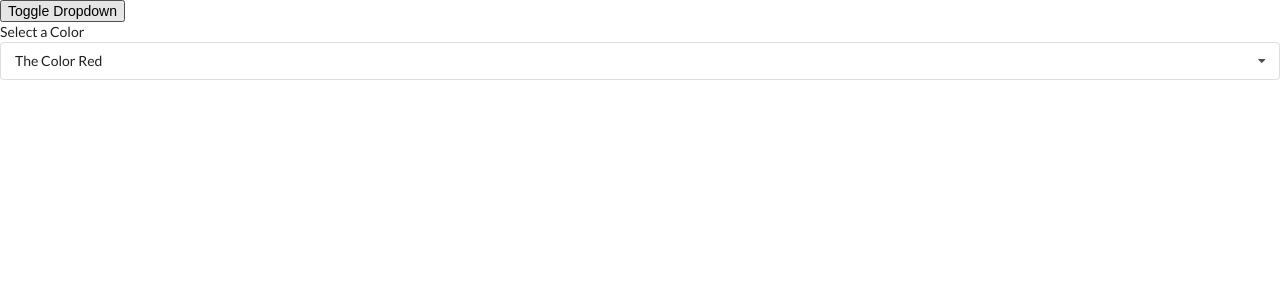
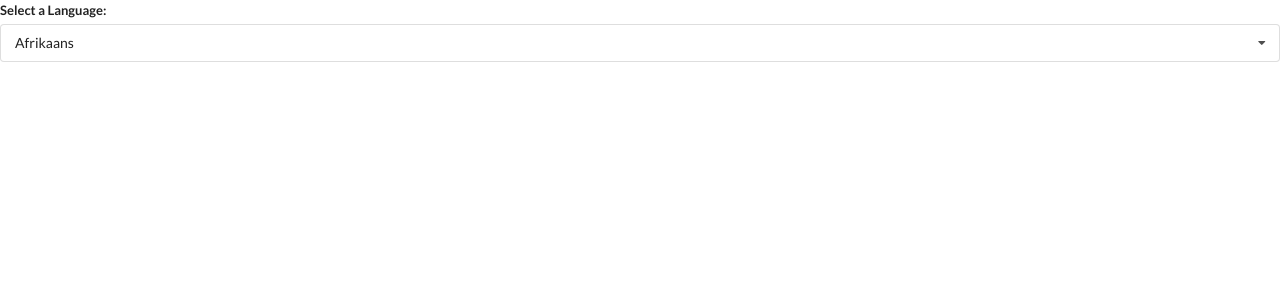
Before and after one commit to johnpospisil/react-widgets, a React (Create React App) app: page / in a window 1280 px wide. Shown: the top 300 px of the page. Built offline with nearby package versions, Linux system fonts and the light colour scheme.

Commit message:
Create scaffolding for the Translate component

```diff
--- a/src/App.js
+++ b/src/App.js
@@ -2,7 +2,8 @@ import React, { useState } from "react";
 import "semantic-ui-css/semantic.min.css";
 // import Accordion from "./components/Accordion";
 // import Search from "./components/Search";
-import Dropdown from "./components/Dropdown";
+// import Dropdown from "./components/Dropdown";
+import Translate from "./components/Translate";
 
 // const items = [
 //   {
@@ -20,39 +21,34 @@ import Dropdown from "./components/Dropdown";
 //   },
 // ];
 
-const options = [
-  {
-    label: "The Color Red",
-    value: "red",
-  },
-  {
-    label: "The Color Green",
-    value: "green",
-  },
-  {
-    label: "The Color Blue",
-    value: "blue",
-  },
-];
+// const options = [
+//   {
+//     label: "The Color Red",
+//     value: "red",
+//   },
+//   {
+//     label: "The Color Green",
+//     value: "green",
+//   },
+//   {
+//     label: "The Color Blue",
+//     value: "blue",
+//   },
+// ];
 
 export default () => {
-  const [selected, setSelected] = useState(options[0]);
-  const [showDropdown, setShowDropdown] = useState(true);
+  // const [selected, setSelected] = useState(options[0]);
 
   return (
     <div>
       {/* <Accordion items={items} /> */}
       {/* <Search /> */}
-      <button onClick={() => setShowDropdown(!showDropdown)}>
-        Toggle Dropdown
-      </button>
-      {showDropdown ? (
-        <Dropdown
-          selected={selected}
-          onSelectedChange={setSelected}
-          options={options}
-        />
-      ) : null}
+      {/* <Dropdown
+        selected={selected}
+        onSelectedChange={setSelected}
+        options={options}
+      /> */}
+      <Translate />
     </div>
   );
 };
--- a/src/components/Dropdown.js
+++ b/src/components/Dropdown.js
@@ -1,7 +1,7 @@
 import React, { useState, useEffect, useRef } from "react";
 import "./Dropdown.css";
 
-const Dropdown = ({ options, selected, onSelectedChange }) => {
+const Dropdown = ({ label, options, selected, onSelectedChange }) => {
   const [open, setOpen] = useState(false);
   const ref = useRef();
 
@@ -44,7 +44,7 @@ const Dropdown = ({ options, selected, onSelectedChange }) => {
   return (
     <div ref={ref} className="ui form">
       <div className="field">
-        <div className="label">Select a Color</div>
+        <label className="label">{label}</label>
         <div
           onClick={() => {
             // console.log("You clicked in the dropdown");
--- /dev/null
+++ b/src/components/Translate.js
@@ -0,0 +1,33 @@
+import React, { useState } from "react";
+import Dropdown from "./Dropdown";
+
+const options = [
+  {
+    label: "Afrikaans",
+    value: "af",
+  },
+  {
+    label: "Arabic",
+    value: "ar",
+  },
+  {
+    label: "Hindi",
+    value: "hi",
+  },
+];
+
+const Translate = () => {
+  const [language, setLanguage] = useState(options[0]);
+  return (
+    <div>
+      <Dropdown
+        label="Select a Language:"
+        selected={language}
+        onSelectedChange={setLanguage}
+        options={options}
+      />
+    </div>
+  );
+};
+
+export default Translate;
```
